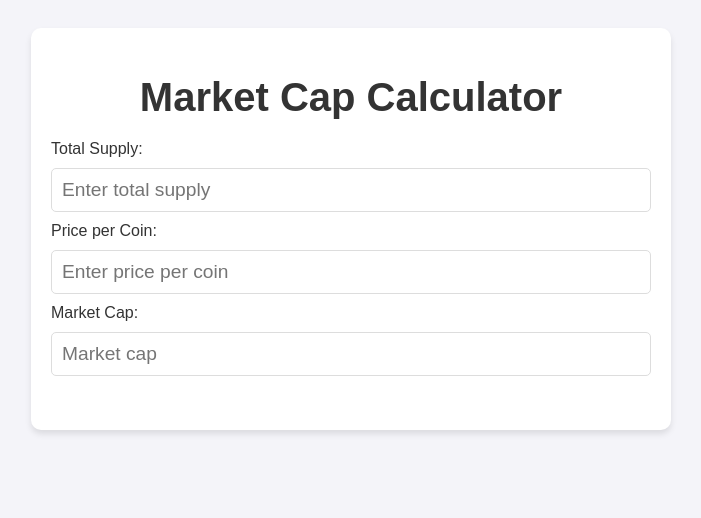
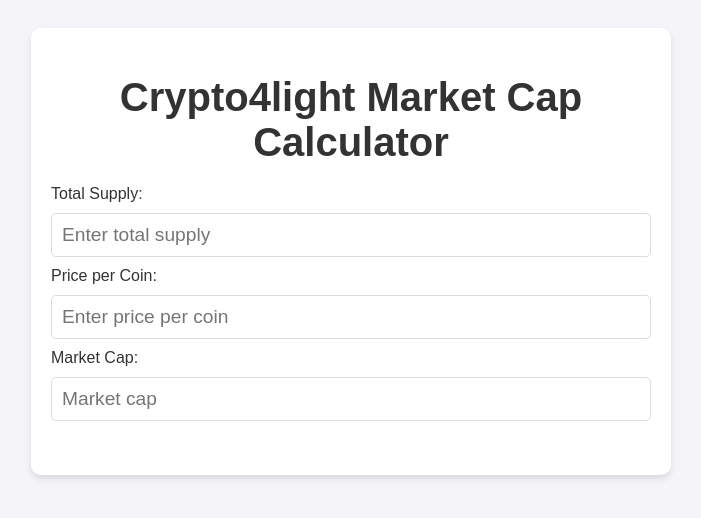
Before and after one commit to crypto4light/marketcap, a plain HTML site: page index.html in a window 1280 px wide. Shown: the whole page, without its empty margins (289-990 px from the left). Drawn offline with Linux system fonts and the light colour scheme.

Commit message:
Update index.html

```diff
--- a/index.html
+++ b/index.html
@@ -49,7 +49,7 @@
 </head>
 <body>
     <div class="container">
-        <h1>Market Cap Calculator</h1>
+        <h1>Crypto4light Market Cap Calculator</h1>
 
         <label for="supply">Total Supply:</label>
         <input type="number" id="supply" placeholder="Enter total supply" required>
```
